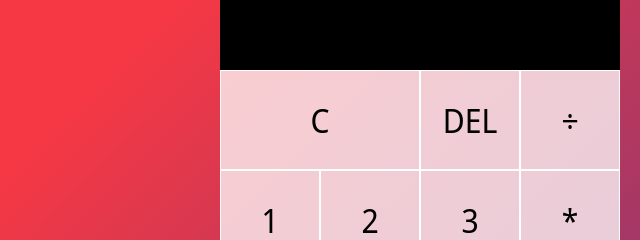
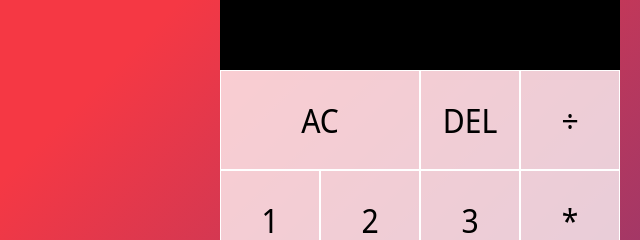
Before and after one commit to vinicius-hayden/enhanced-calculator, a plain HTML site: page index.html in a window 1280 px wide. Shown: the part 140-380 px from the top of the page, 220-860 px from the left. Drawn offline with Linux system fonts and the light colour scheme.

Commit message:
last commit

```diff
--- a/index.html
+++ b/index.html
@@ -14,7 +14,7 @@
             <div data-previous-operand class="previous-operand"></div>
             <div data-current-operand class="current-operand"></div>
         </div>
-        <button data-all-clear class="span-two">C</button>
+        <button data-all-clear class="span-two">AC</button>
         <button data-delete>DEL</button>
         <button data-operation>÷</button>
         <button data-number>1</button>
```
